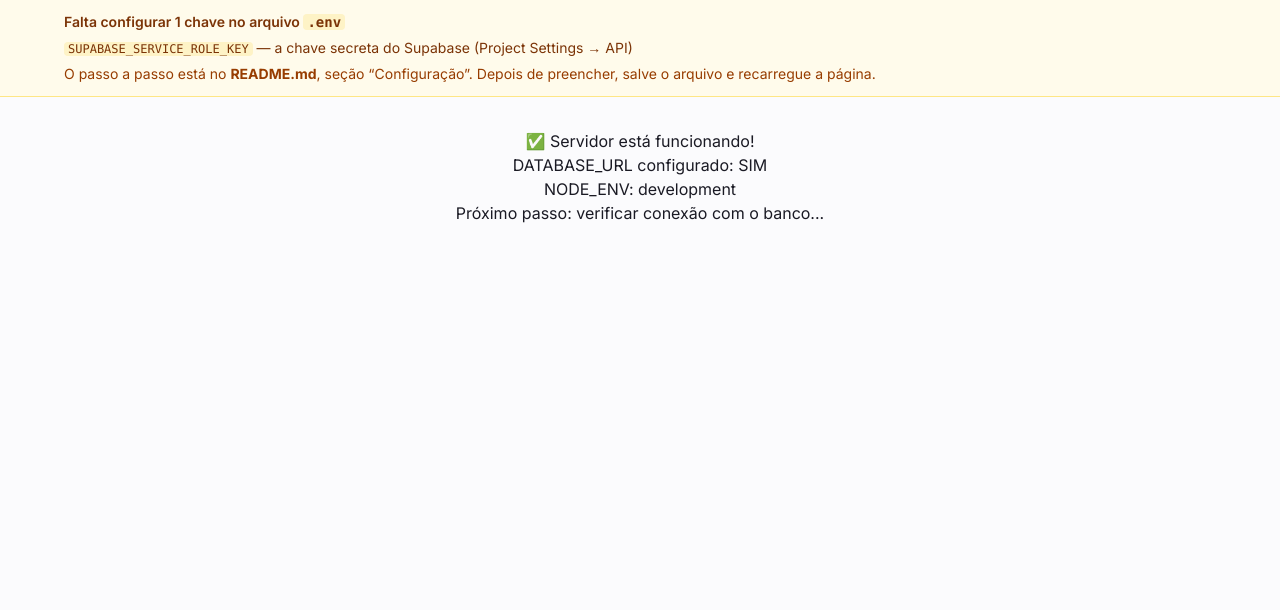
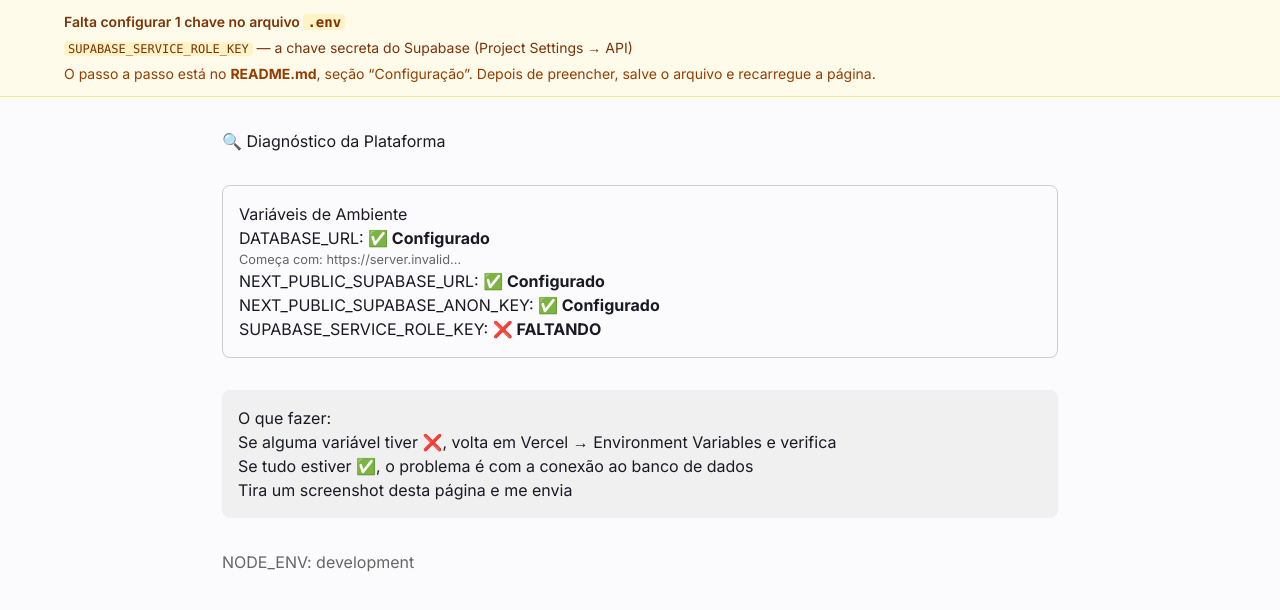
Before and after one commit to fabriciodprodrigues-cloud/plataforma-de-ia, a Next.js app: page /teste in a window 1280 px wide. Shown: the top 610 px of the page. Built offline with nearby package versions, Linux system fonts and the light colour scheme; no server answers; a web font is replaced by a local one.

Commit message:
Update: página de diagnóstico com variáveis de ambiente

```diff
--- a/src/app/teste/page.tsx
+++ b/src/app/teste/page.tsx
@@ -1,10 +1,35 @@
 export default function PaginaTeste() {
+  const dbUrl = process.env.DATABASE_URL;
+  const supabaseUrl = process.env.NEXT_PUBLIC_SUPABASE_URL;
+  const anonKey = process.env.NEXT_PUBLIC_SUPABASE_ANON_KEY;
+  const serviceRole = process.env.SUPABASE_SERVICE_ROLE_KEY;
+
   return (
-    <div style={{ padding: "2rem", textAlign: "center" }}>
-      <h1>✅ Servidor está funcionando!</h1>
-      <p>DATABASE_URL configurado: {process.env.DATABASE_URL ? "SIM" : "NÃO"}</p>
-      <p>NODE_ENV: {process.env.NODE_ENV}</p>
-      <p>Próximo passo: verificar conexão com o banco...</p>
+    <div style={{ padding: "2rem", maxWidth: "900px", margin: "0 auto" }}>
+      <h1>🔍 Diagnóstico da Plataforma</h1>
+
+      <div style={{ marginTop: "2rem", border: "1px solid #ccc", padding: "1rem", borderRadius: "8px" }}>
+        <h2>Variáveis de Ambiente</h2>
+        <p>DATABASE_URL: <strong>{dbUrl ? "✅ Configurado" : "❌ FALTANDO"}</strong></p>
+        {dbUrl && <p style={{ fontSize: "0.8em", color: "#666" }}>Começa com: {dbUrl.substring(0, 30)}...</p>}
+
+        <p>NEXT_PUBLIC_SUPABASE_URL: <strong>{supabaseUrl ? "✅ Configurado" : "❌ FALTANDO"}</strong></p>
+        <p>NEXT_PUBLIC_SUPABASE_ANON_KEY: <strong>{anonKey ? "✅ Configurado" : "❌ FALTANDO"}</strong></p>
+        <p>SUPABASE_SERVICE_ROLE_KEY: <strong>{serviceRole ? "✅ Configurado" : "❌ FALTANDO"}</strong></p>
+      </div>
+
+      <div style={{ marginTop: "2rem", backgroundColor: "#f0f0f0", padding: "1rem", borderRadius: "8px" }}>
+        <h2>O que fazer:</h2>
+        <ul>
+          <li>Se alguma variável tiver ❌, volta em Vercel → Environment Variables e verifica</li>
+          <li>Se tudo estiver ✅, o problema é com a conexão ao banco de dados</li>
+          <li>Tira um screenshot desta página e me envia</li>
+        </ul>
+      </div>
+
+      <p style={{ marginTop: "2rem", color: "#666" }}>
+        NODE_ENV: {process.env.NODE_ENV}
+      </p>
     </div>
   );
 }
```
